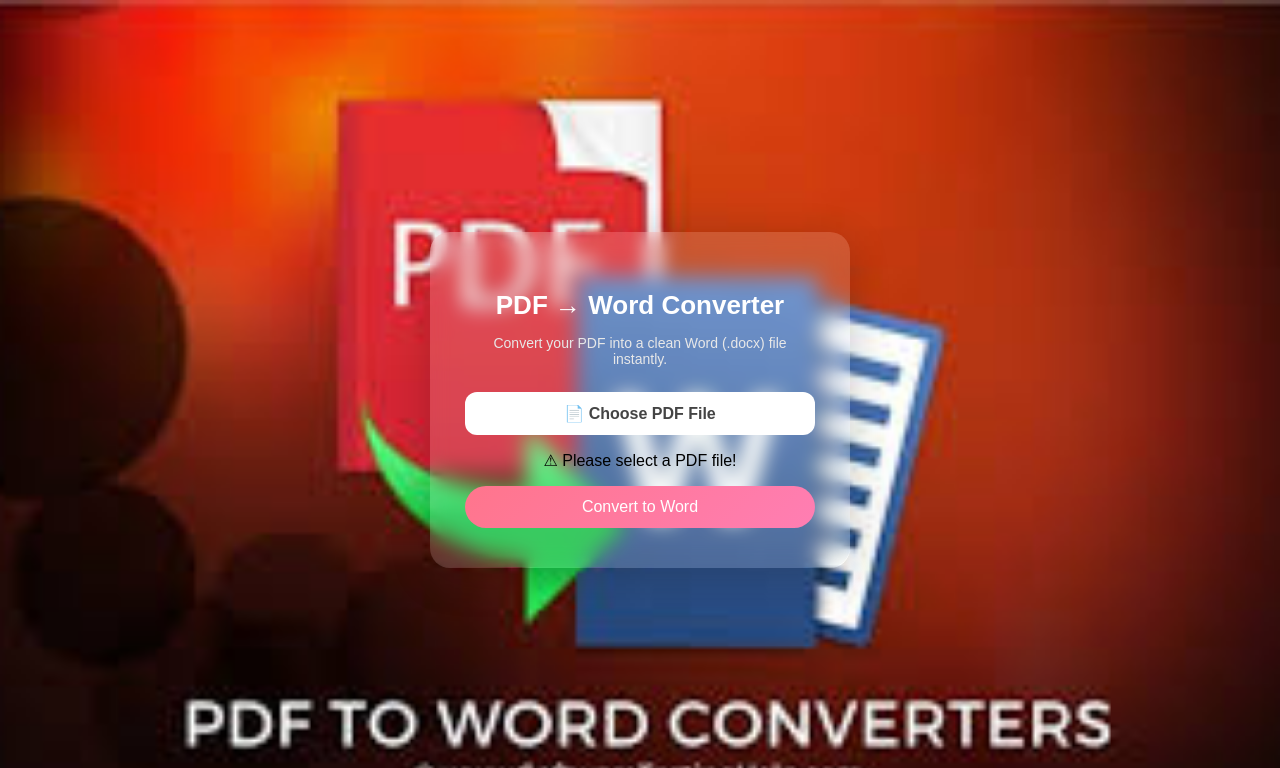
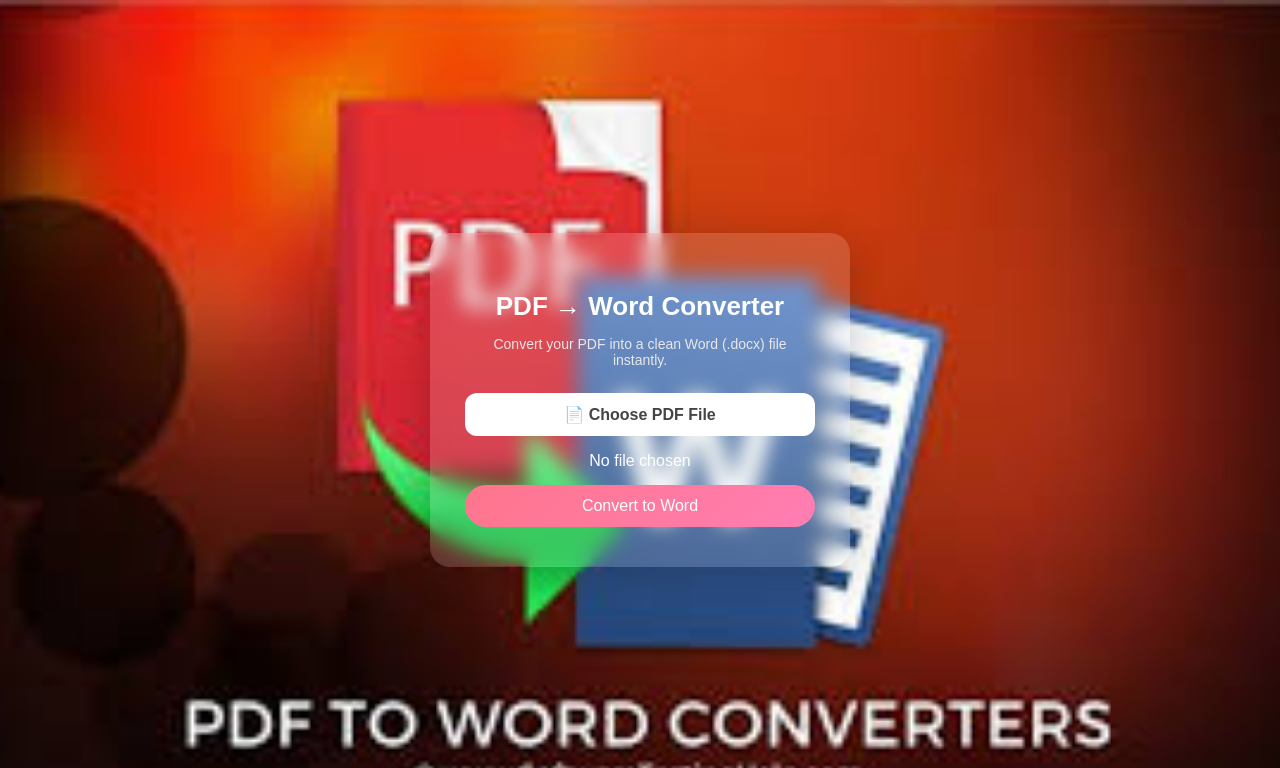
Before and after one commit to ankita05-web/pdf2word, a Flask app: page / in a window 1280 px wide. Shown: the top 768 px of the page. Run offline with Flask 3, Linux system fonts and the light colour scheme.

Commit message:
Refactor PDF form and input handling

```diff
--- a/templates/index.html
+++ b/templates/index.html
@@ -11,50 +11,37 @@
         <h1>PDF → Word Converter</h1>
         <p class="subtitle">Convert your PDF into a clean Word (.docx) file instantly.</p>
 
-        <form id="convertForm" action="/convert" method="POST" enctype="multipart/form-data">
-            <div class="upload-box">
-                <input type="file" id="pdfInput" name="pdf_file" accept="application/pdf">
-                <span id="fileName">📄 Choose PDF File</span>
-            </div>
-
-            <p id="errorMsg" class="error">⚠ Please select a PDF file!</p>
+        <form action="/convert" method="POST" enctype="multipart/form-data" id="pdfForm">
+            <label class="upload-box">
+                📄 Choose PDF File
+                <input type="file" name="pdf_file" id="pdf_file" accept=".pdf" required>
+            </label>
+            <p id="file-name">No file chosen</p>
+            <p id="error-msg" style="color: red; display: none;">Please select a PDF file!</p>
 
             <button type="submit" class="btn">Convert to Word</button>
         </form>
-
-        <!-- Loading Animation -->
-        <div id="loading" class="loading" style="display:none;">⏳ Processing your file...</div>
-
-        <!-- Success Message -->
-        <div id="successMsg" class="success" style="display:none;">✅ Your file has been converted!</div>
     </div>
 
     <script>
-    const input = document.getElementById("pdfInput");
-    const fileName = document.getElementById("fileName");
-    const errorMsg = document.getElementById("errorMsg");
-    const form = document.getElementById("convertForm");
-    const loading = document.getElementById("loading");
-    const successMsg = document.getElementById("successMsg");
+        const fileInput = document.getElementById('pdf_file');
+        const fileName = document.getElementById('file-name');
+        const errorMsg = document.getElementById('error-msg');
+        const form = document.getElementById('pdfForm');
 
-    // Show selected file name
-    input.addEventListener("change", () => {
-        if (input.files.length > 0) {
-            fileName.textContent = "📄 " + input.files[0].name;
-            errorMsg.style.display = "none";
+        fileInput.addEventListener('change', () => {
+            if(fileInput.files.length > 0){
+                fileName.textContent = fileInput.files[0].name;
+                errorMsg.style.display = 'none';
             } else {
-            fileName.textContent = "📄 Choose PDF File";
+                fileName.textContent = 'No file chosen';
             }
         });
 
-    // Show error if no file selected on submit & show loading
-    form.addEventListener("submit", (e) => {
-        if (input.files.length === 0) {
+        form.addEventListener('submit', (e) => {
+            if(fileInput.files.length === 0){
                 e.preventDefault();
-            errorMsg.style.display = "block";
-        } else {
-            errorMsg.style.display = "none";
-            loading.style.display = "block";
+                errorMsg.style.display = 'block';
             }
         });
     </script>
```
Lines whose indentation alone changed are shown as unchanged.
